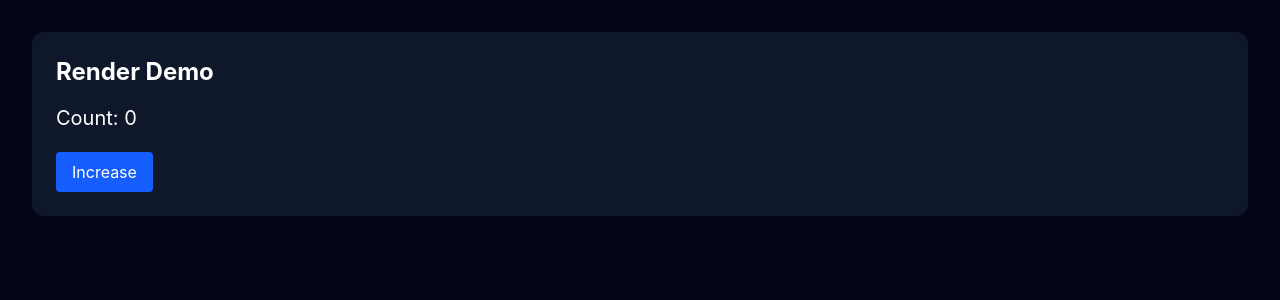
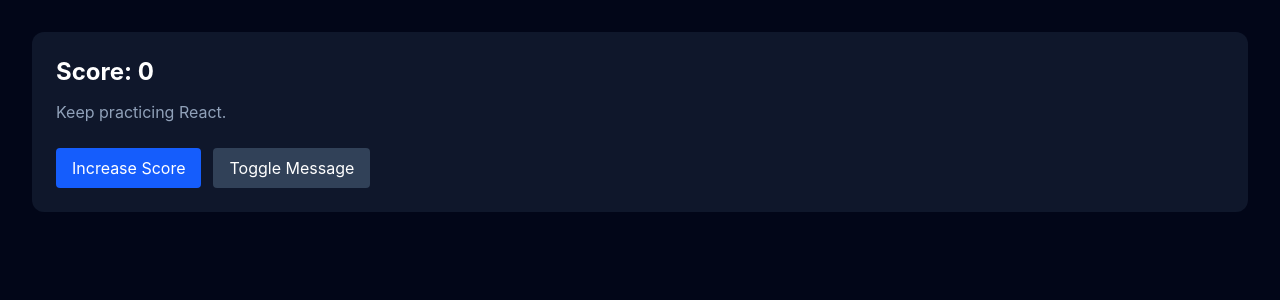
Before and after one commit to foysaliio/React-Mastery-Journey, a React (Vite) app: page / in a window 1280 px wide. Shown: the top 300 px of the page. Built offline with nearby package versions, Linux system fonts and the light colour scheme.

Commit message:
feat(react): understand state preservation

```diff
--- a/src/App.tsx
+++ b/src/App.tsx
@@ -1,9 +1,9 @@
-import RenderDemo from "./Components/RenderDemo";
+import ScoreBoard from "./Components/ScoreBoard";
 
 function App() {
   return (
     <main className="min-h-screen bg-slate-950 p-8">
-      <RenderDemo />
+      <ScoreBoard />
     </main>
   );
 }
--- a/src/Components/RenderDemo.tsx
+++ /dev/null
@@ -1,29 +0,0 @@
-import { useState } from "react";
-
-const RenderDemo = () => {
-  const [count, setCount] = useState<number>(0);
-
-  console.log("RenderDemo rendered");
-
-  const increaseCount = (): void => {
-    setCount((current) => current + 1);
-  };
-
-  return (
-    <section className="rounded-xl bg-slate-900 p-6 text-white">
-      <h2 className="text-2xl font-bold">Render Demo</h2>
-
-      <p className="mt-4 text-xl">Count: {count}</p>
-
-      <button
-        type="button"
-        onClick={increaseCount}
-        className="mt-5 rounded bg-blue-600 px-4 py-2"
-      >
-        Increase
-      </button>
-    </section>
-  );
-};
-
-export default RenderDemo;
--- /dev/null
+++ b/src/Components/ScoreBoard.tsx
@@ -0,0 +1,45 @@
+import { useState } from "react";
+
+const ScoreBoard = () => {
+  const [score, setScore] = useState<number>(0);
+  const [showMessage, setShowMessage] = useState<boolean>(true);
+
+  const increaseScore = (): void => {
+    setScore((current) => current + 1);
+  };
+
+  const toggleMessage = (): void => {
+    // setShowMessage(!showMessage);
+    setShowMessage((currentMessage) => !currentMessage);
+  };
+
+  return (
+    <section className="rounded-xl bg-slate-900 p-6 text-white">
+      <h2 className="text-2xl font-bold">Score: {score}</h2>
+
+      {showMessage && (
+        <p className="mt-3 text-slate-400">Keep practicing React.</p>
+      )}
+
+      <div className="mt-6 flex gap-3">
+        <button
+          type="button"
+          onClick={increaseScore}
+          className="rounded bg-blue-600 px-4 py-2"
+        >
+          Increase Score
+        </button>
+
+        <button
+          type="button"
+          onClick={toggleMessage}
+          className="rounded bg-slate-700 px-4 py-2"
+        >
+          Toggle Message
+        </button>
+      </div>
+    </section>
+  );
+};
+
+export default ScoreBoard;
```
